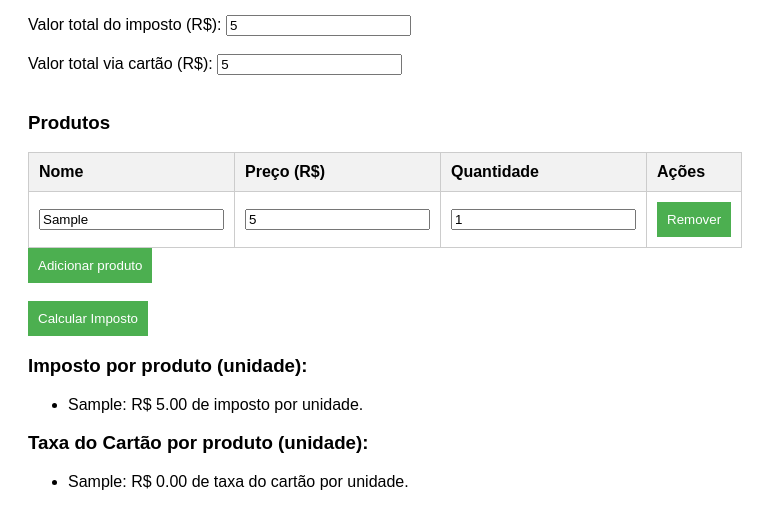
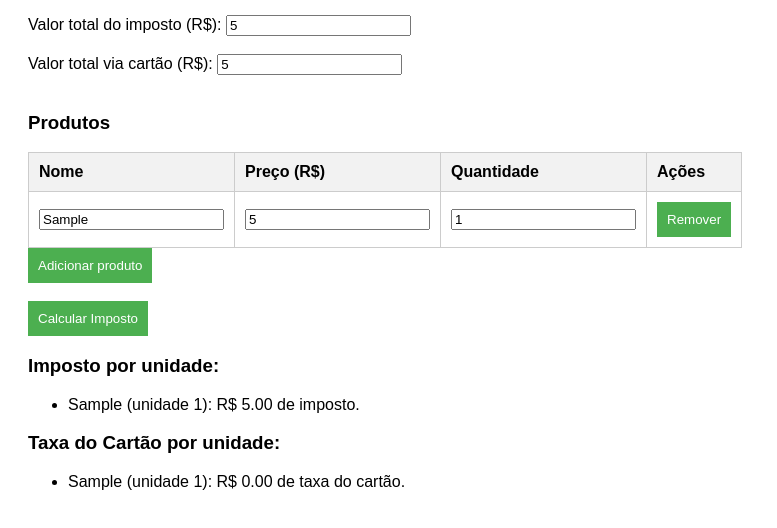
Before and after one commit to thenotrealuser/calculadoradeimposto, a plain HTML site: page index.html in a window 1280 px wide. Both pictures are taken after typing "5", "5", "5", "Sample", "5" into the empty fields and a click on the button "Calcular Imposto". Shown: the part 120-648 px from the top of the page, without its empty margins (0-777 px from the left). Drawn offline with Linux system fonts and the light colour scheme.

Commit message:
Update index.html

```diff
--- a/index.html
+++ b/index.html
@@ -74,10 +74,10 @@
     <br><br>
     <button class="button" onclick="calcularImposto()">Calcular Imposto</button>
 
-    <h3>Imposto por produto (unidade):</h3>
+    <h3>Imposto por unidade:</h3>
     <ul id="resultado-imposto"></ul>
 
-    <h3>Taxa do Cartão por produto (unidade):</h3>
+    <h3>Taxa do Cartão por unidade:</h3>
     <ul id="resultado-cartao"></ul>
 
     <script>
@@ -129,7 +129,7 @@
             // Calcular o valor da taxa do cartão, baseado na diferença entre totalCompra e totalCartao
             const taxaCartaoTotal = totalCartao - totalCompra;
 
-            // Calcular o imposto e a taxa do cartão por produto
+            // Calcular o imposto e a taxa do cartão por unidade de produto
             produtos.forEach(produto => {
                 const nome = produto.querySelector(".produto-nome").value;
                 const preco = parseFloat(produto.querySelector(".produto-preco").value);
@@ -140,19 +140,22 @@
                 // Calcular o valor total do produto (preço x quantidade)
                 const valorProdutoTotal = preco * quantidade;
 
-                // Calcular o imposto proporcional por produto
+                // Calcular o imposto unitário
                 const impostoPorProduto = (valorProdutoTotal * totalImposto) / totalCompra;
+
+                // Calcular a taxa do cartão unitária
                 const taxaCartaoPorProduto = (valorProdutoTotal * taxaCartaoTotal) / totalProdutos;
 
-                // Exibir o imposto por produto
-                const itemResultadoImposto = document.createElement("li");
-                itemResultadoImposto.textContent = `${nome}: R$ ${impostoPorProduto.toFixed(2)} de imposto por unidade.`;
-                resultadoImposto.appendChild(itemResultadoImposto);
+                // Adicionar o imposto e a taxa do cartão para cada unidade
+                for (let i = 0; i < quantidade; i++) {
+                    const itemResultadoImposto = document.createElement("li");
+                    itemResultadoImposto.textContent = `${nome} (unidade ${i + 1}): R$ ${impostoPorProduto.toFixed(2)} de imposto.`;
+                    resultadoImposto.appendChild(itemResultadoImposto);
 
-                // Exibir a taxa do cartão por produto
-                const itemResultadoCartao = document.createElement("li");
-                itemResultadoCartao.textContent = `${nome}: R$ ${taxaCartaoPorProduto.toFixed(2)} de taxa do cartão por unidade.`;
-                resultadoCartao.appendChild(itemResultadoCartao);
+                    const itemResultadoCartao = document.createElement("li");
+                    itemResultadoCartao.textContent = `${nome} (unidade ${i + 1}): R$ ${taxaCartaoPorProduto.toFixed(2)} de taxa do cartão.`;
+                    resultadoCartao.appendChild(itemResultadoCartao);
+                }
             });
 
             alert(`Imposto e Taxa do Cartão calculados para os produtos. Total de produtos: R$ ${totalProdutos.toFixed(2)}`);
```
